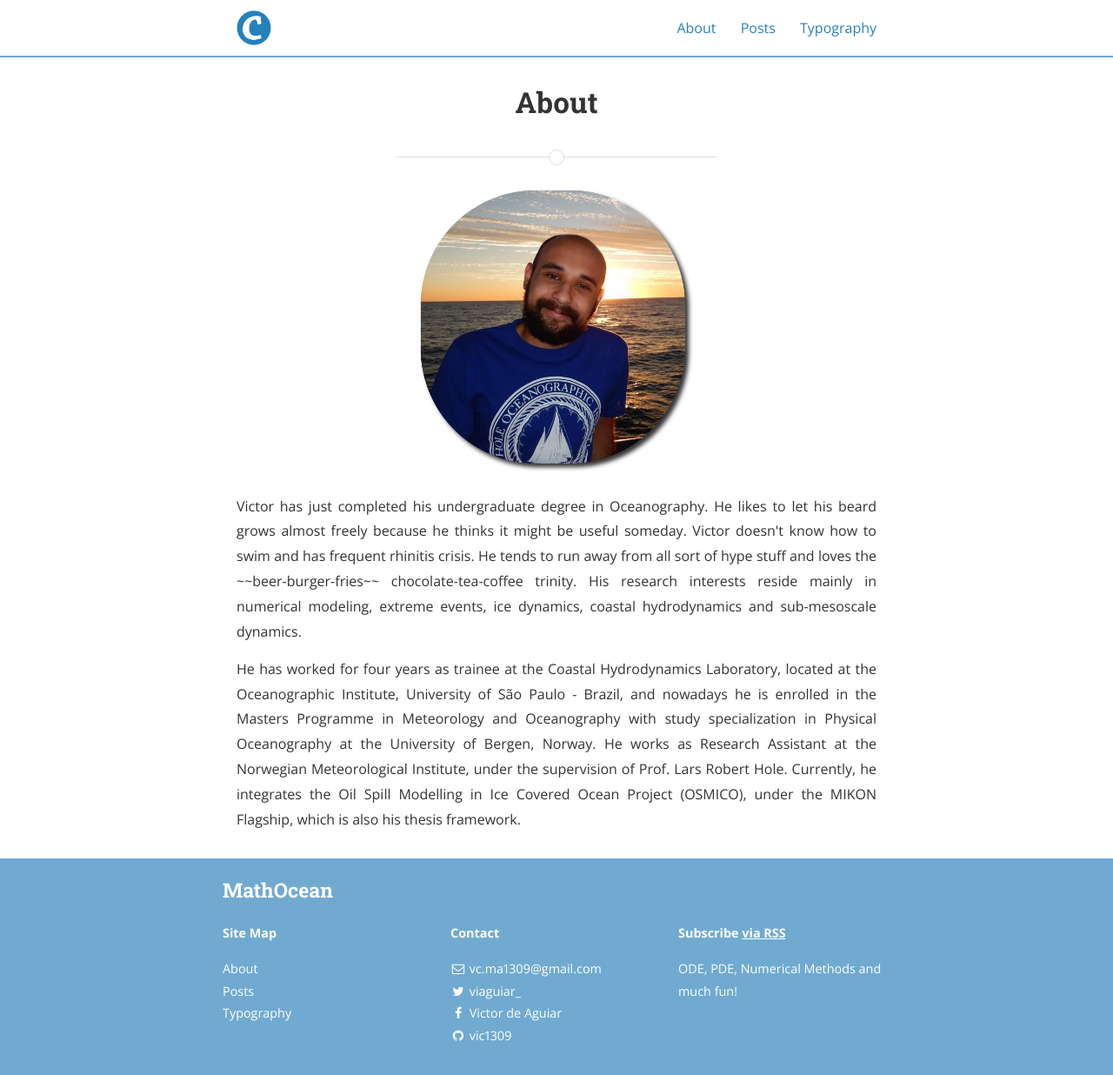
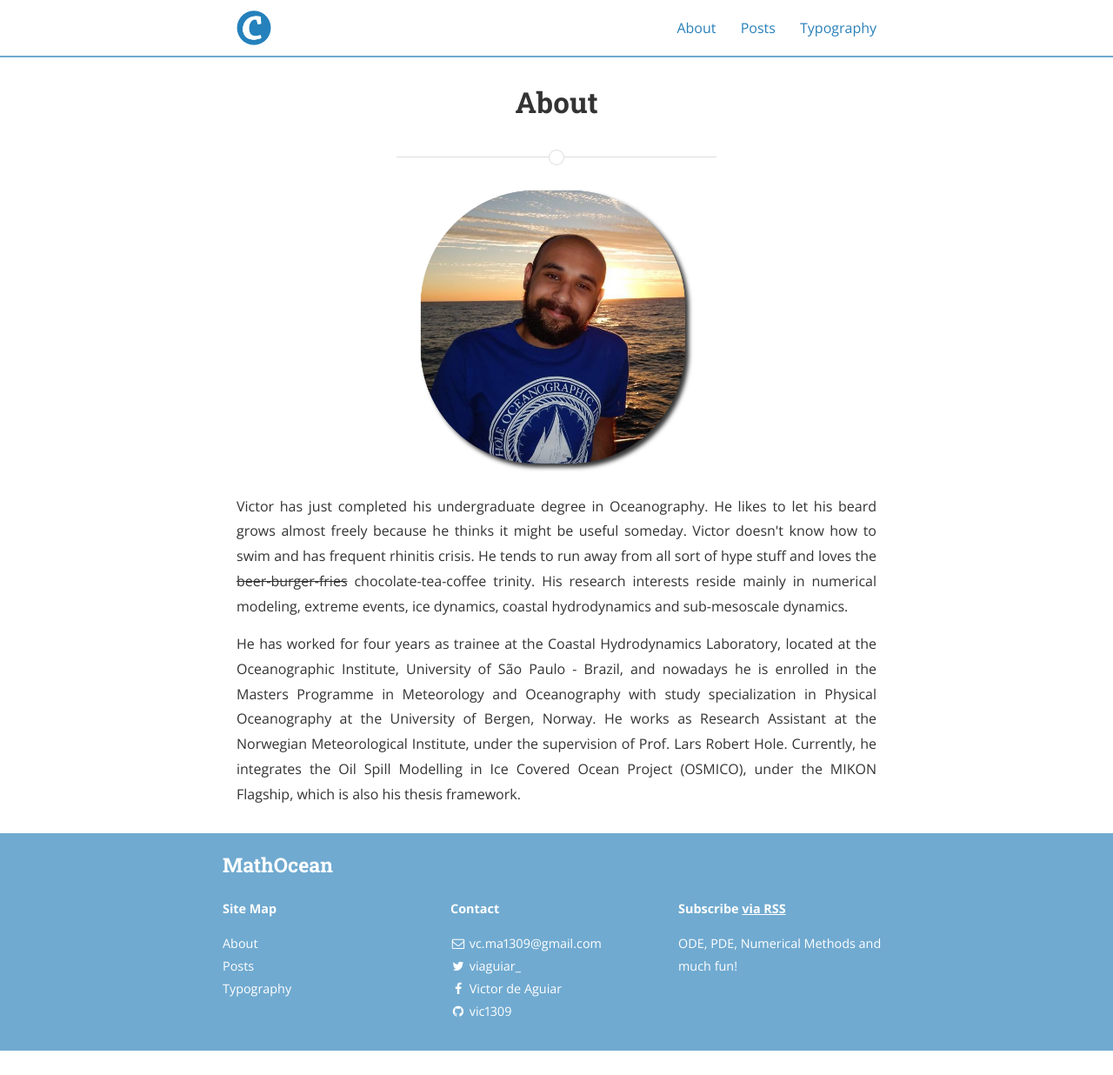
Before and after one commit to vic1309/lerofly, a Jekyll site: the page built from about.md, in a window 1280 px wide. Shown: the whole page at 87% size. Built offline with Jekyll 4.4.1, drawn with Linux system fonts in a browser that asks for light colours; nearby versions of some CDN libraries; after the commit the page ends 1208 px from its top, so only the background shows below that.

```diff
--- a/about.md
+++ b/about.md
@@ -7,7 +7,7 @@ permalink: /about/
 <img src="{{ site.baseurl }}/assets/eu.png" title="Profile Picture" class="profile">
 
 <p align="justify">
-Victor has just completed his undergraduate degree in Oceanography. He likes to let his beard grows almost freely because he thinks it might be useful someday. Victor doesn't know how to swim and has frequent rhinitis crisis. He tends to run away from all sort of hype stuff and loves the ~~beer-burger-fries~~ chocolate-tea-coffee trinity. His research interests reside mainly in numerical modeling, extreme events, ice dynamics, coastal hydrodynamics and sub-mesoscale dynamics.
+Victor has just completed his undergraduate degree in Oceanography. He likes to let his beard grows almost freely because he thinks it might be useful someday. Victor doesn't know how to swim and has frequent rhinitis crisis. He tends to run away from all sort of hype stuff and loves the <s>beer-burger-fries</s> chocolate-tea-coffee trinity. His research interests reside mainly in numerical modeling, extreme events, ice dynamics, coastal hydrodynamics and sub-mesoscale dynamics.
 </p>
 
 <p align="justify">
```
